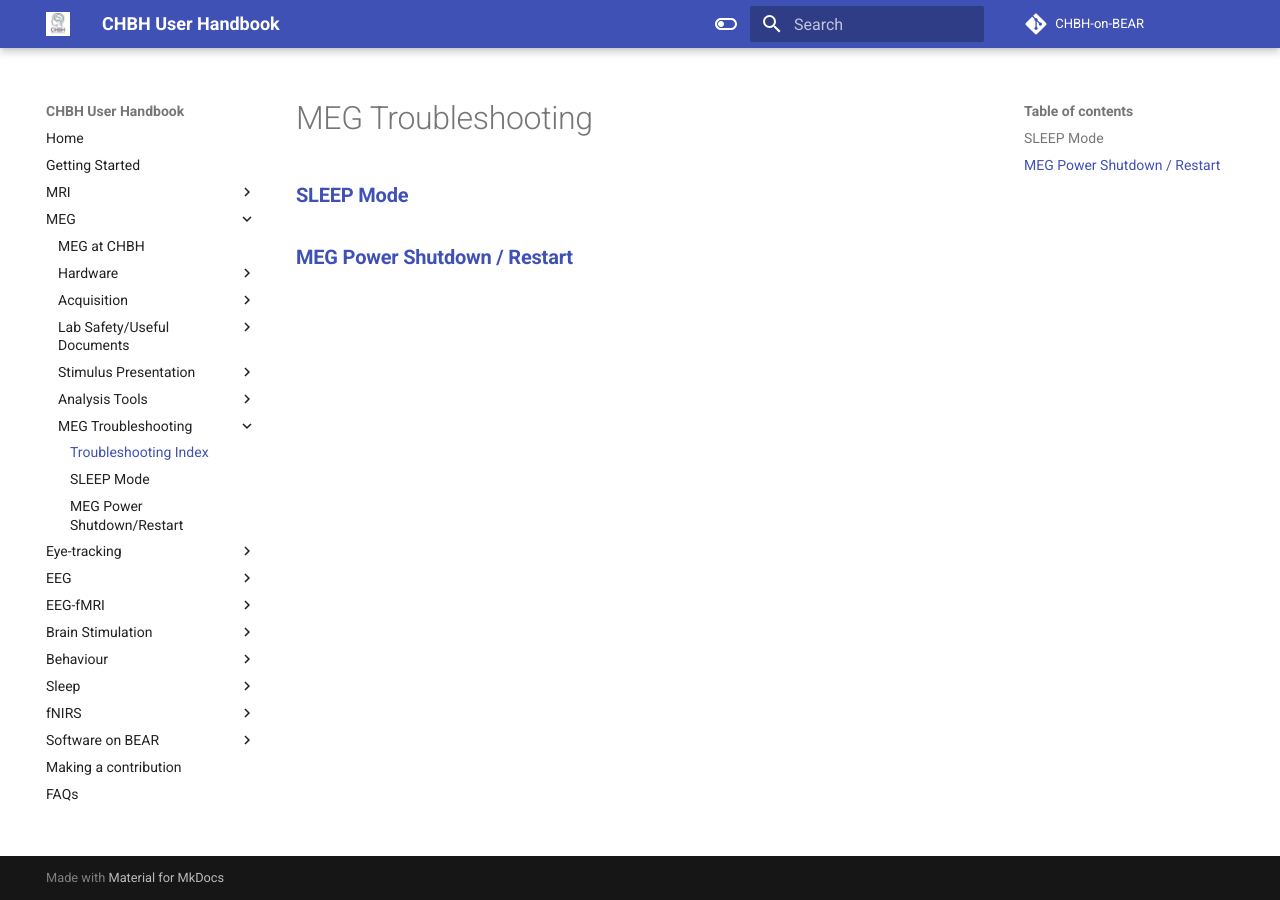
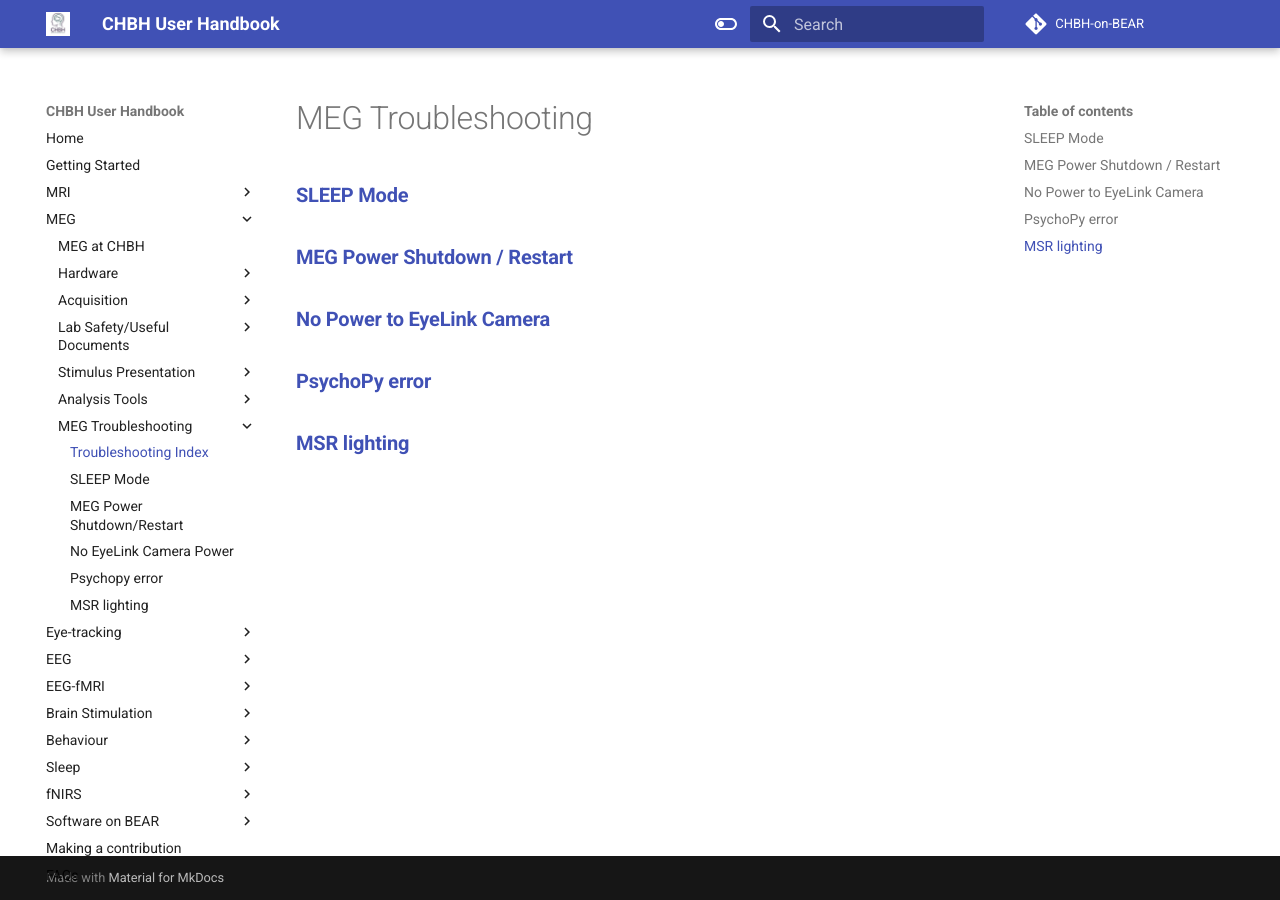
Before and after one commit to chbh-opensource/chbh-on-bear, an MkDocs documentation site: the page built from docs/meg/troubleshooting/troubleshooting.md, in a window 1280 px wide. Built offline with MkDocs 1.6.1 and Material for MkDocs 9.7.7, drawn with Linux system fonts in a browser that asks for light colours; comment, search, counter and statistics services are not loaded.

Commit message:
Adding more MEG troubleshooting repos

```diff
--- a/docs/meg/troubleshooting/troubleshooting.md
+++ b/docs/meg/troubleshooting/troubleshooting.md
@@ -3,3 +3,9 @@
 ### **[SLEEP Mode](../../meg/troubleshooting/sleep_mode.md)**
 
 ### **[MEG Power Shutdown / Restart](../../meg/troubleshooting/shutdown_restart.md)**
+
+### **[No Power to EyeLink Camera](../../meg/troubleshooting/eyelink_camera_power.md)**
+
+### **[PsychoPy error](../../meg/troubleshooting/psychopy_error.md)**
+
+### **[MSR lighting](../../meg/troubleshooting/msr_lights.md)**
--- a/mkdocs.yml
+++ b/mkdocs.yml
@@ -118,6 +118,9 @@ nav:
         - Troubleshooting Index: meg/troubleshooting/troubleshooting.md
         - SLEEP Mode: meg/troubleshooting/sleep_mode.md
         - MEG Power Shutdown/Restart: meg/troubleshooting/shutdown_restart.md
+        - No EyeLink Camera Power: meg/troubleshooting/eyelink_camera_power.md
+        - Psychopy error: meg/troubleshooting/psychopy_error.md
+        - MSR lighting: meg/troubleshooting/msr_lights.md
   - Eye-tracking:
     - eye-tracking/index.md
   - EEG:
```
Also changed, not shown: docs/meg/troubleshooting/eyelink_camera_power.md (added, +28 -0 lines), docs/meg/troubleshooting/msr_lights.md (added, +1 -0 lines), docs/meg/troubleshooting/psychopy_error.md (added, +1 -0 lines).
